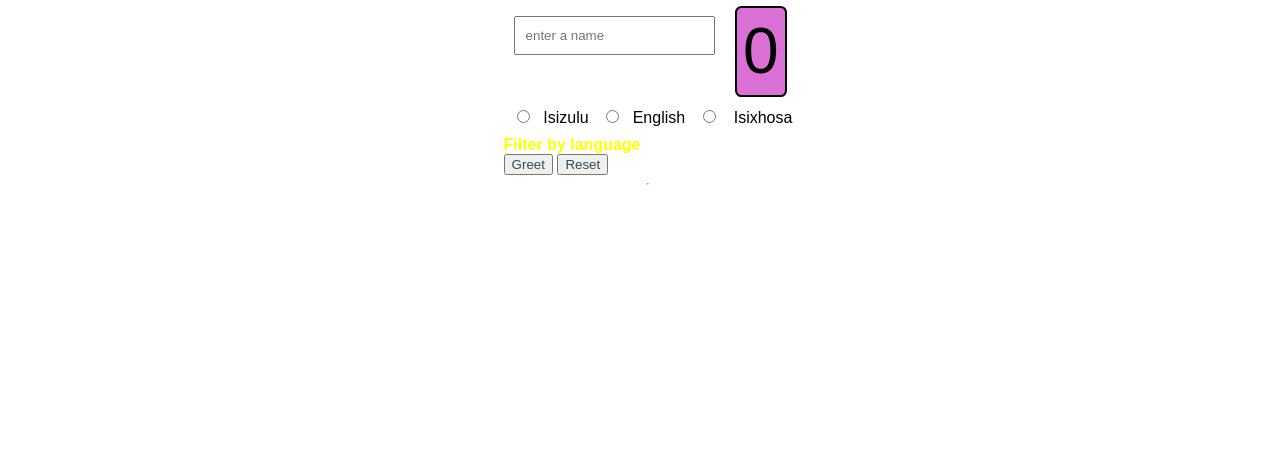
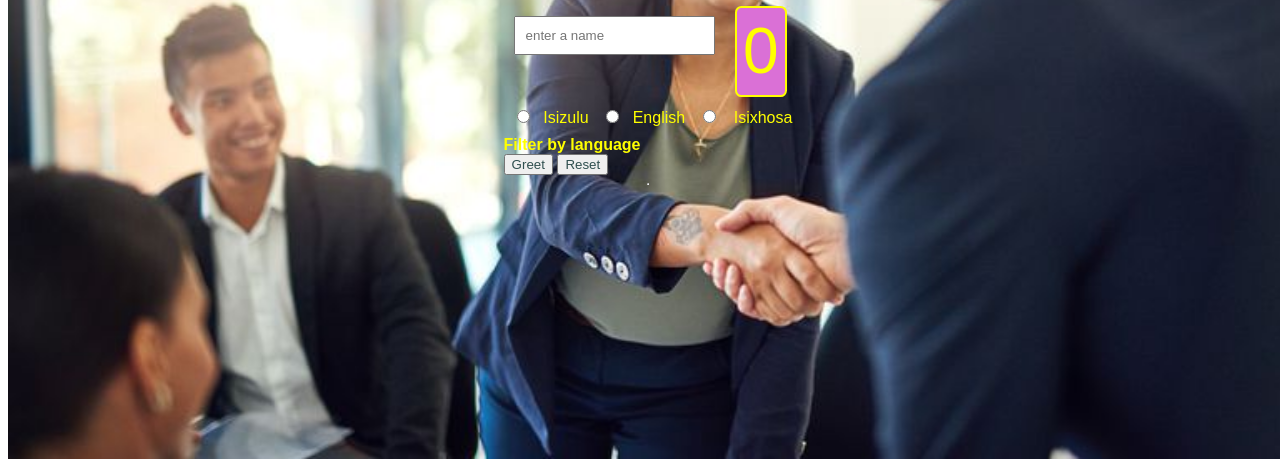
Before and after one commit to cyanda1007/greeting-app, a plain HTML site: page index.html in a window 1280 px wide. Shown: the part 349-816 px from the top of the page. Drawn offline with Linux system fonts and the light colour scheme.

Commit message:
added modified file

```diff
--- a/style.css
+++ b/style.css
@@ -9,9 +9,10 @@ body {
   justify-content: center;
   align-items: center;
   height: 100vh;
-  /* background: url(GettyImages-537436868-58e097d93df78c5162fcf65e.jpg) no-repeat; */
+  background: url(GettyImages-537436868-58e097d93df78c5162fcf65e.jpg) no-repeat;
   background-position: center center;
   background-size: cover;
+  color: yellow;
 }
 .filter {
   color: yellow;
```
